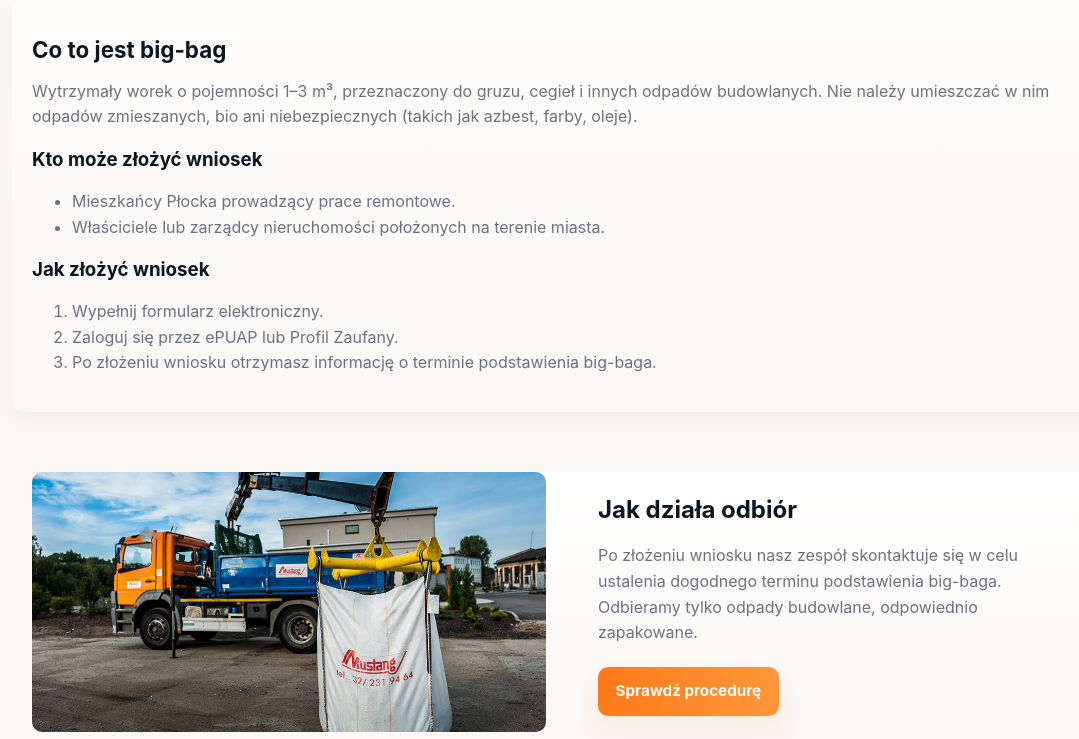
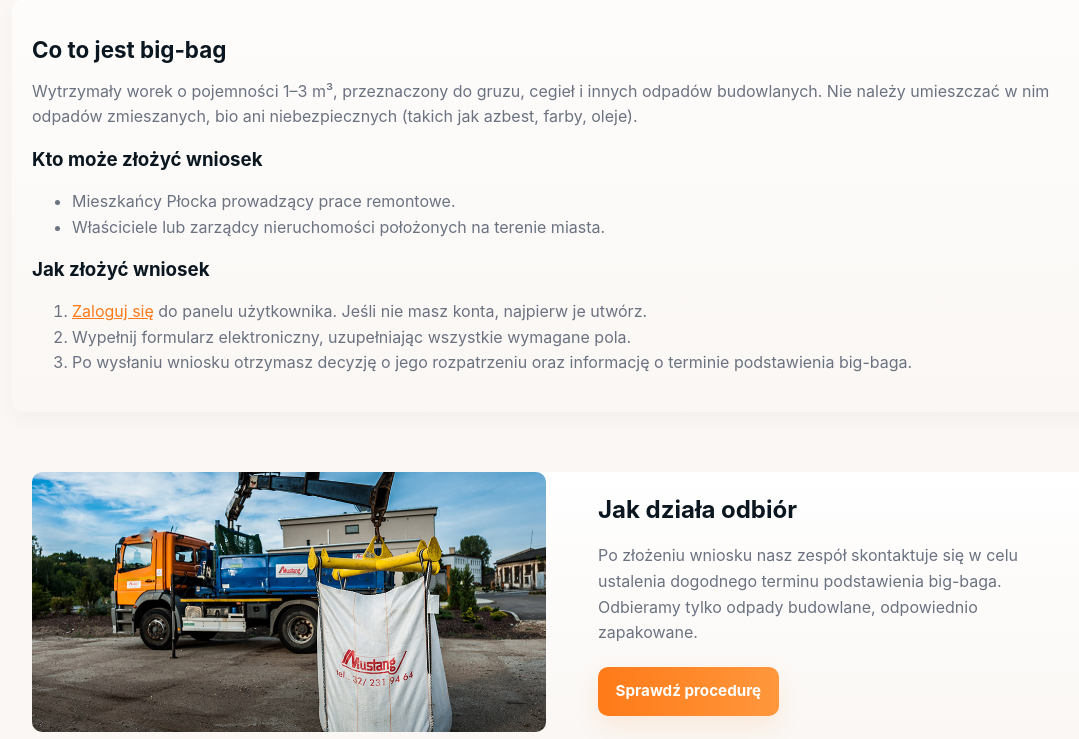
Before and after one commit to aap-hackathon/bigbag, a Flask app: page / in a window 1280 px wide. Shown: the part 480-1219 px from the top of the page, without its empty margins (78-1157 px from the left). Run offline with Flask 3, Linux system fonts and the light colour scheme.

Commit message:
style(templates/index.html): zmieniono tekst dot. logowania

```diff
--- a/templates/index.html
+++ b/templates/index.html
@@ -71,16 +71,15 @@
 
         <h3>Jak złożyć wniosek</h3>
         <ol>
-          <li>Wypełnij formularz elektroniczny.</li>
-          <li>Zaloguj się przez ePUAP lub Profil Zaufany.</li>
           <li>
-            Po złożeniu wniosku otrzymasz informację o terminie podstawienia
-            big-baga.
+            <a href="{{ url_for('login') }}" style="text-decoration: underline; color: #ff7a18;">Zaloguj się</a> do panelu użytkownika.
+            Jeśli nie masz konta, najpierw je utwórz.
           </li>
+          <li>Wypełnij formularz elektroniczny, uzupełniając wszystkie wymagane pola.</li>
+          <li>Po wysłaniu wniosku otrzymasz decyzję o jego rozpatrzeniu oraz informację o terminie podstawienia big-baga.</li>
         </ol>
       </section>
 
-      <!-- Dynamic alternating feature rows -->
       <section class="container features-list">
         <div class="feature-row">
           <div class="feature-media">
```
